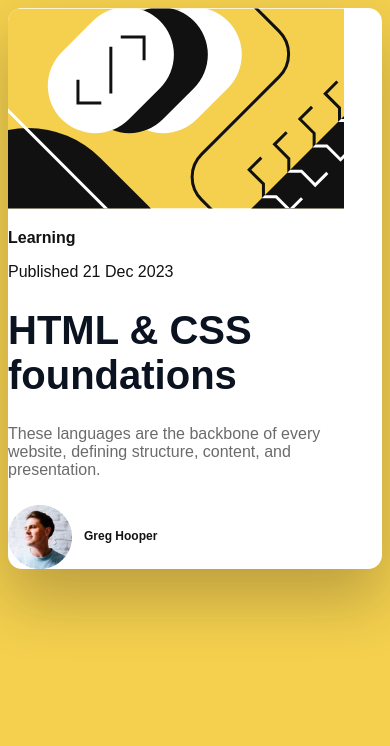
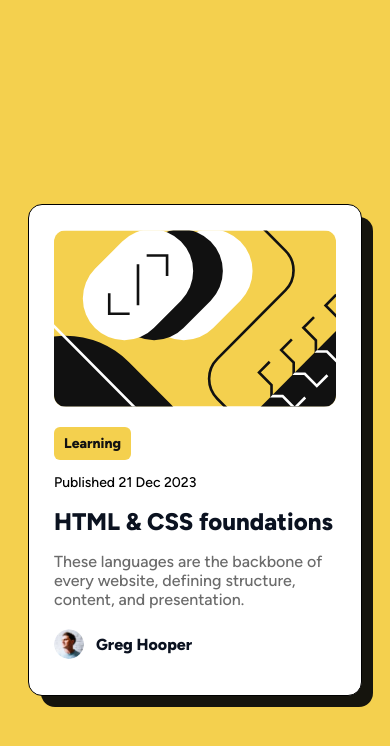
Before and after one commit to LesmeFranco/learn-path, a plain HTML site: page HTML-CSS/blog-preview-card-main/index.html in a window 390 px wide. Drawn offline with Linux system fonts and the light colour scheme.

Commit message:
feat: new blog card responsive

```diff
--- a/HTML-CSS/blog-preview-card-main/css/styles.css
+++ b/HTML-CSS/blog-preview-card-main/css/styles.css
@@ -1,3 +1,8 @@
+/* Mobile: 375px - Desktop: 1440px */
+/* Font size (paragraph): 16px */
+/* Family: [Figtree])- Weights: 500, 800*/
+/* (https://fonts.google.com/specimen/Figtree) */
+
 :root {
     --bg: #f4d04eff;
     --card-bg: #ffffff;
@@ -6,14 +11,26 @@
     --text-dark: #0b1220;
 }
 
-/* Mobile: 375px - Desktop: 1440px */
-/* Font size (paragraph): 16px */
-/* Family: [Figtree])- Weights: 500, 800*/
-/* (https://fonts.google.com/specimen/Figtree) */
+/* Fuentes locales desde assets/fonts/static */
+@font-face {
+    font-family: 'Figtree';
+    src: url('../assets/fonts/static/Figtree-Medium.ttf') format('truetype');
+    font-weight: 500;
+    font-style: normal;
+    font-display: swap;
+}
+
+@font-face {
+    font-family: 'Figtree';
+    src: url('../assets/fonts/static/Figtree-ExtraBold.ttf') format('truetype');
+    font-weight: 800;
+    font-style: normal;
+    font-display: swap;
+}
 
 body {
     background-color: var(--bg);
-    font-family: 'Manrope', sans-serif;
+    font-family: 'Figtree', sans-serif;
     font-optical-sizing: auto;
     font-style: normal;
     color: var(--text-dark);
@@ -24,62 +41,111 @@ body {
 .page {
     min-height: 100vh;
     display: flex;
+    justify-content: center;
     align-items: center;
-    justify-content: center;
-    padding: 40px;
+    padding: 20px;
 }
 
 .card {
-    max-width: 400px;
+    max-width: 375px;
+    position: relative;
     background-color: var(--card-bg);
+    border-radius: 14px;
+    overflow: visible;
+    padding: 25px;
+    border: 1px solid #000;
+}
+
+.card::after {
+    content: '';
+    position: absolute;
+    right: -12px;
+    bottom: -12px;
     width: 100%;
+    height: 100%;
+    background: rgba(10,10,10,0.95);
     border-radius: 14px;
-    box-shadow: 0 30px 60px rgba(14,16,20, 0.25);
-    text-align: left;
+    z-index: -1;
 }
 
 .svg-card {
     width: 100%;
-    height: auto;
-    border-top-left-radius: 14px;
-    border-top-right-radius: 14px;
+    aspect-ratio: 16 / 10;
     overflow: hidden;
+    border-radius: 12px;
 }
 
-.card-content {
-    padding: 30px;
+.svg-card img {
+    display: block;
+    width: 100%;
+    height: 100%;
+    object-fit: cover;
+}
+
+.content-card {
+    max-width: 100%;
+    display: flex;
+    flex-direction: column;
 }
 
 .category {
-    font-size: 16px;
+    display: inline-block;
+    background-color: var(--bg);
+    font-size: 14px;
     font-weight: 800;
+    border-radius: 6px;
     color: var(--gray950);
+    padding: 8px 10px;
+    align-self: flex-start;
+    margin-top: 20px;
+}
+
+.category p {
+    margin: 0;
 }
 
 .published-date {
-    font-size: 16px;
+    font-size: 14px;
     font-weight: 500;
-    color: var(--gray950);
+    color: black;
 }
 
 .title-card {
-    font-size: 20px;
+    margin-top: 0px;
+}
+
+.title-card h1 {
+    font-size: 24px;
     font-weight: 800;
+    font-family: 'Figtree', sans-serif;
+    transition: color 180ms ease, transform 150ms ease;
+}
+
+.title-card h1:hover,
+.title-card h1:focus {
+    color: var(--bg);
+    cursor: pointer;
 }
 
 .description-card {
     font-size: 16px;
-    font-weight: 500;
     color: var(--gray500);
-    margin-top: 15px;
-    margin-bottom: 25px;
 }
 
 .author-card {
+    font-weight: 800;
     display: flex;
     align-items: center;
-    font-size: 12px;
-    font-weight: 800;
-    color: var(--gray950);
     gap: 12px;
 }
+
+.author-card img {
+    width: 30px;
+    height: 30px;
+    border-radius: 999px;
+}
+
+@media (min-width: 900px) {
+    .card { max-width: 375px; }
+    .description-card { font-size: 16px; }
+}
--- a/HTML-CSS/blog-preview-card-main/index.html
+++ b/HTML-CSS/blog-preview-card-main/index.html
@@ -14,26 +14,27 @@
 </head>
 
 <body>
-  <main div="page">
+  <main class="page">
     <div class="card">
       <div class="svg-card">
-        <img src="assets/images/illustration-article.svg" />
+        <img src="assets/images/illustration-article.svg" alt="blog photo" />
       </div>
       <div class="content-card">
         <div class="category">
           <p>Learning</p>
         </div>
         <div class="published-date">
-          <p>Published 21 Dec 2023</p>
+          <p style="margin-bottom: 0px;">Published 21 Dec 2023</p>
         </div>
         <div class="title-card">
           <h1>HTML & CSS foundations</h1>
         </div>
         <div class="description-card">
-          <p>These languages are the backbone of every website, defining structure, content, and presentation.</p>
+          <p style="margin-bottom: 10px; margin-top: 0px;">
+            These languages are the backbone of every website, defining structure, content, and presentation.</p>
         </div>
-        <div class="author-card">
-          <img src="assets/images/image-avatar.webp" />
+        <div class=" author-card">
+          <img src="assets/images/image-avatar.webp" alt="Author photo" width="30" />
           <p>Greg Hooper</p>
         </div>
       </div>
```
